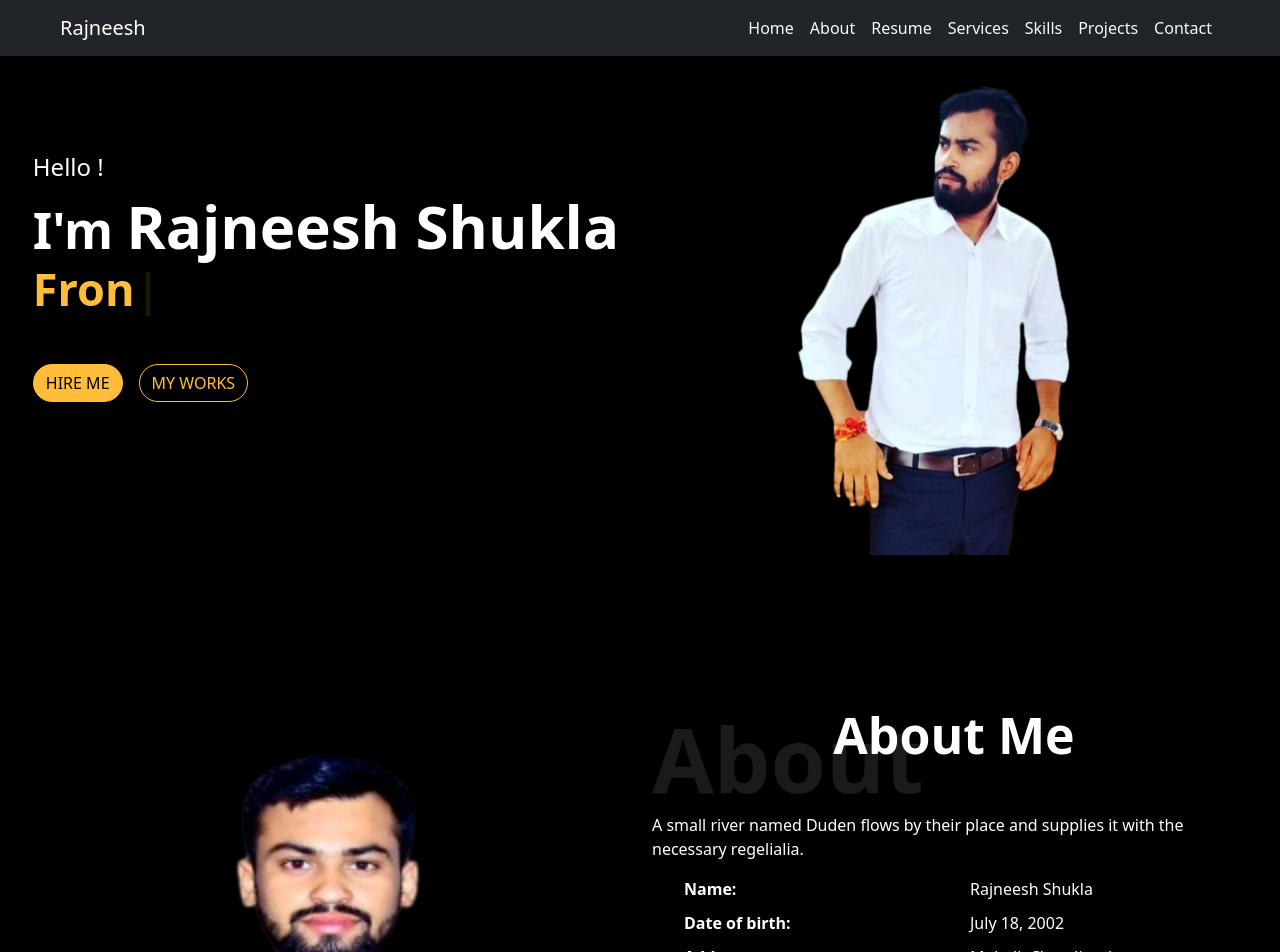
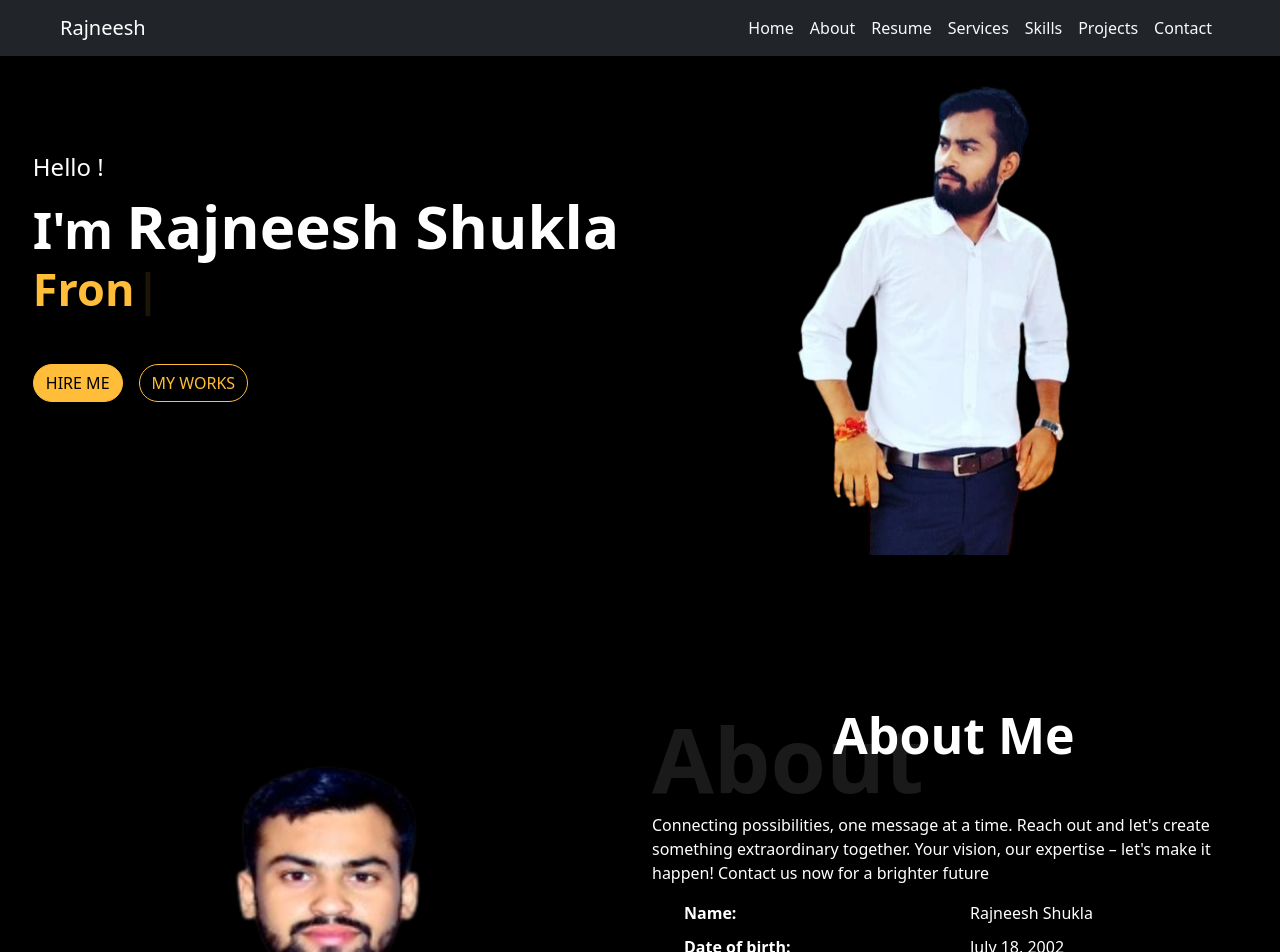
Before and after one commit to developerrajneesh/my-portfolio, a React (Vite) app: page / in a window 1280 px wide. Shown: the top 952 px of the page. Built offline with nearby package versions, Linux system fonts and the light colour scheme.

Commit message:
Update About.jsx

```diff
--- a/src/Components/About/About.jsx
+++ b/src/Components/About/About.jsx
@@ -14,8 +14,7 @@ function About() {
             <h1 className="heading-about text-center ">About</h1>
           </div>
           <p className="mt-5">
-            A small river named Duden flows by their place and supplies it with
-            the necessary regelialia.
+           Connecting possibilities, one message at a time. Reach out and let's create something extraordinary together. Your vision, our expertise – let's make it happen! Contact us now for a brighter future
           </p>
 
           <ul className="about-items">
```
